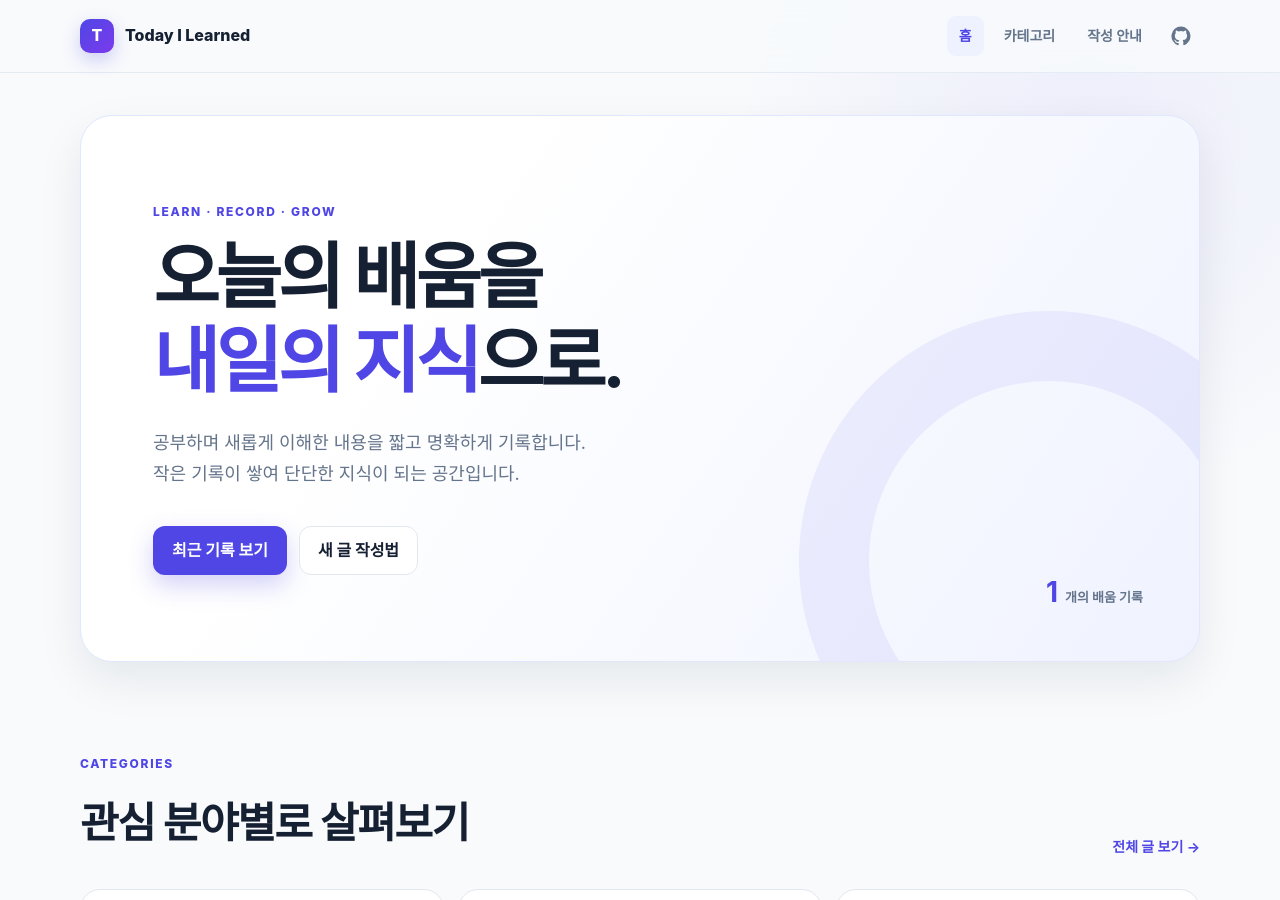
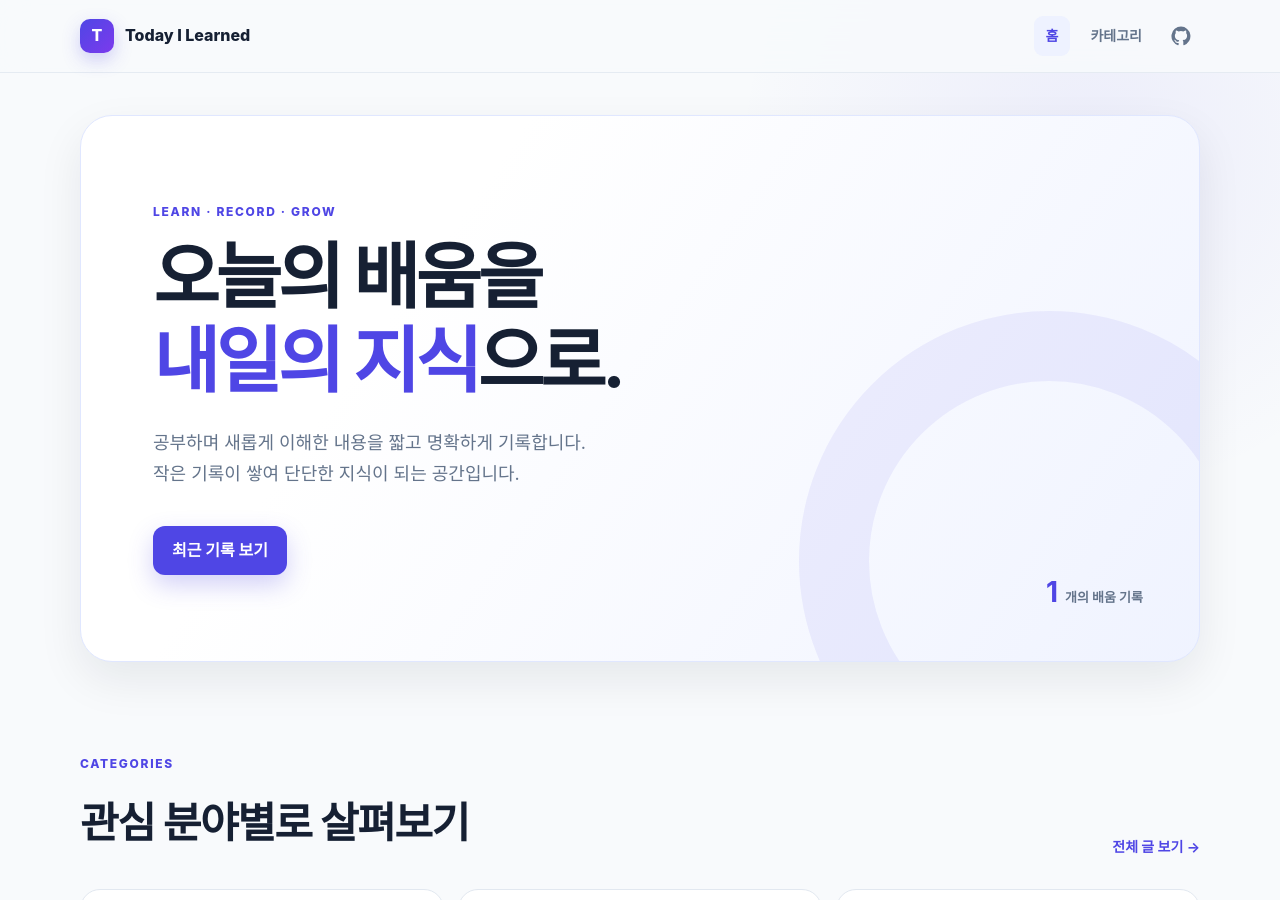
Before and after one commit to yshzjq/TIL, a Jekyll site: the page built from index.md, in a window 1280 px wide and 900 px high. Built offline with Jekyll 4.4.1, drawn with Linux system fonts in a browser that asks for light colours.

Commit message:
메인화면 새 글 작성법 삭제

```diff
--- a/_layouts/default.html
+++ b/_layouts/default.html
@@ -20,7 +20,6 @@
         <nav class="site-nav" aria-label="주요 메뉴">
           <a{% if page.url == '/' %} class="active"{% endif %} href="{{ '/' | relative_url }}">홈</a>
           <a{% if page.url == '/categories/' %} class="active"{% endif %} href="{{ '/categories/' | relative_url }}">카테고리</a>
-          <a{% if page.url == '/guide/' %} class="active"{% endif %} href="{{ '/guide/' | relative_url }}">작성 안내</a>
           <a class="github-link" href="https://github.com/yshzjq/TIL" target="_blank" rel="noopener noreferrer" aria-label="GitHub 저장소 열기">
             <svg viewBox="0 0 24 24" aria-hidden="true"><path d="M12 .7a11.5 11.5 0 0 0-3.64 22.4c.58.1.79-.25.79-.56v-2.23c-3.23.7-3.91-1.37-3.91-1.37-.53-1.34-1.29-1.7-1.29-1.7-1.05-.72.08-.7.08-.7 1.17.08 1.78 1.2 1.78 1.2 1.04 1.77 2.72 1.26 3.38.96.1-.75.4-1.26.74-1.55-2.58-.3-5.29-1.29-5.29-5.69 0-1.26.45-2.29 1.19-3.09-.12-.29-.52-1.46.11-3.05 0 0 .97-.31 3.16 1.18a10.9 10.9 0 0 1 5.75 0c2.19-1.49 3.15-1.18 3.15-1.18.63 1.59.23 2.76.11 3.05a4.45 4.45 0 0 1 1.19 3.09c0 4.42-2.72 5.39-5.3 5.68.42.36.79 1.07.79 2.16v3.2c0 .31.21.67.8.56A11.5 11.5 0 0 0 12 .7Z"/></svg>
           </a>
--- a/index.md
+++ b/index.md
@@ -11,7 +11,6 @@ description: 매일 배운 내용을 차곡차곡 기록하는 개발 학습 노
   <p class="hero-description">공부하며 새롭게 이해한 내용을 짧고 명확하게 기록합니다.<br class="desktop-only"> 작은 기록이 쌓여 단단한 지식이 되는 공간입니다.</p>
   <div class="hero-actions">
     <a class="button button-primary" href="#recent">최근 기록 보기</a>
-    <a class="button button-secondary" href="{{ '/guide/' | relative_url }}">새 글 작성법</a>
   </div>
   <div class="hero-stat" aria-label="작성한 TIL 수">
     <strong>{{ til_pages | size }}</strong>
@@ -70,7 +69,6 @@ description: 매일 배운 내용을 차곡차곡 기록하는 개발 학습 노
   {% else %}
     <div class="empty-state">
       <p>아직 작성된 TIL이 없습니다.</p>
-      <a class="text-link" href="{{ '/guide/' | relative_url }}">첫 기록 작성하기 →</a>
     </div>
   {% endif %}
 </section>
```
